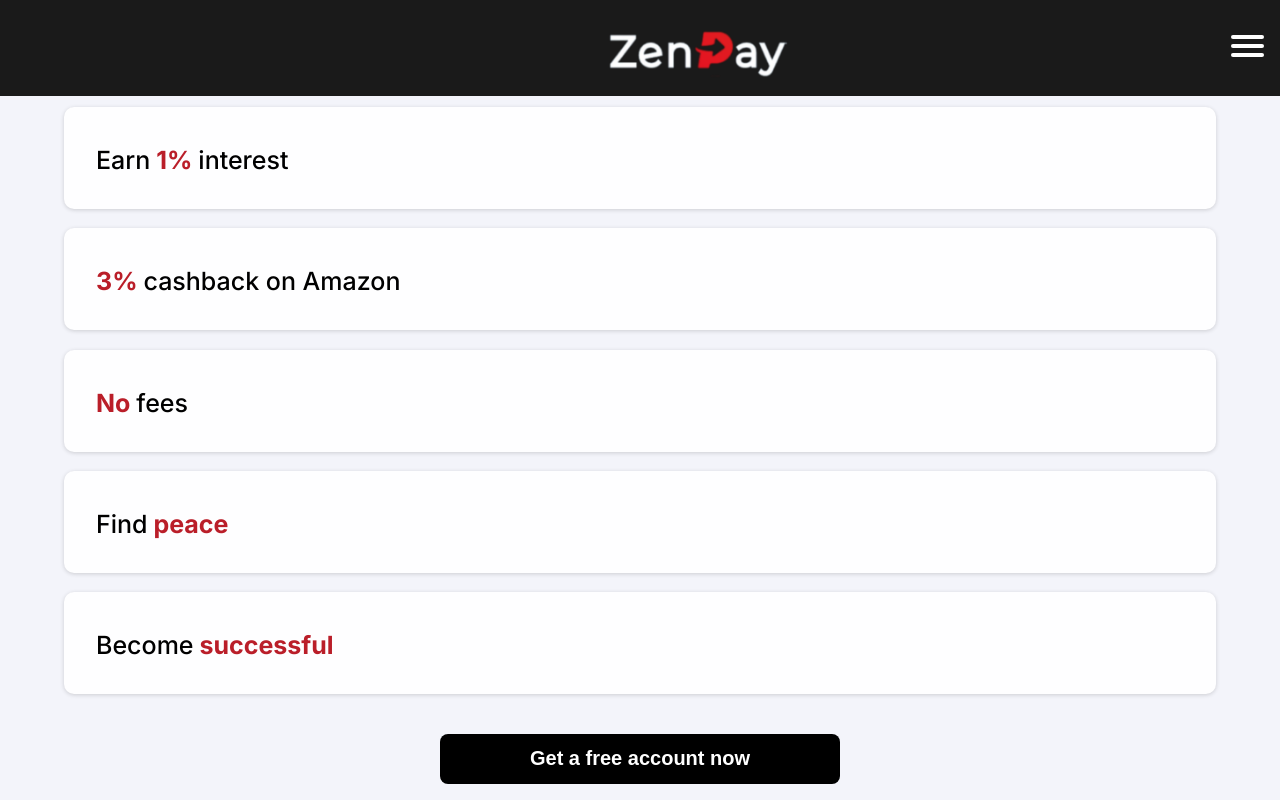
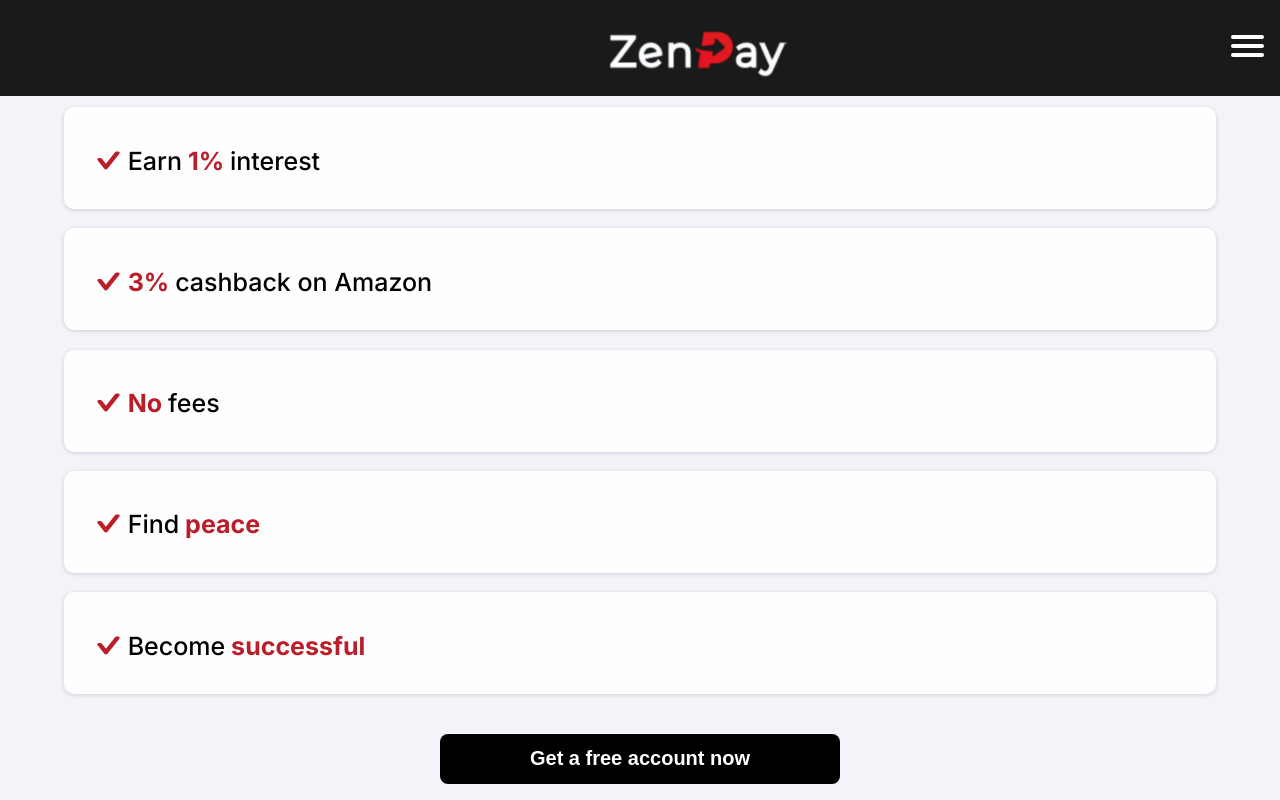
Before and after one commit to e-zetterberg/zen-pay, a Next.js app in the folder client/: page / in a window 1280 px wide. Built offline with nearby package versions, Linux system fonts and the light colour scheme; no server answers.

Commit message:
checkmarks to selling points

```diff
--- a/client/components/landingpage/SellingPoint.jsx
+++ b/client/components/landingpage/SellingPoint.jsx
@@ -1,4 +1,5 @@
 import React from 'react';
+import { AiOutlineCheck } from 'react-icons/ai';
 
 const BalanceDisplay = ({ text, highlight, moreText }) => (
   <div className="dashboard--card">
@@ -6,6 +7,10 @@
       <div className="dashboard--current-balance-text" />
       <div className="dashboard--balance">
         <div className="dashboard--amount">
+          <span className="checkmark">
+            <AiOutlineCheck strokeWidth={100} />
+            {' '}
+          </span>
           <span>{text}</span>
           <span className="sp-highlight">{highlight}</span>
           <span>{moreText}</span>
--- a/client/styles/landingpage.css
+++ b/client/styles/landingpage.css
@@ -165,6 +165,12 @@
 
   }
 
+  .checkmark{
+    color: #ba1e29;
+    position: relative;
+    bottom: -0.12em;
+  }
+
 
 
   .btn:hover {
```
